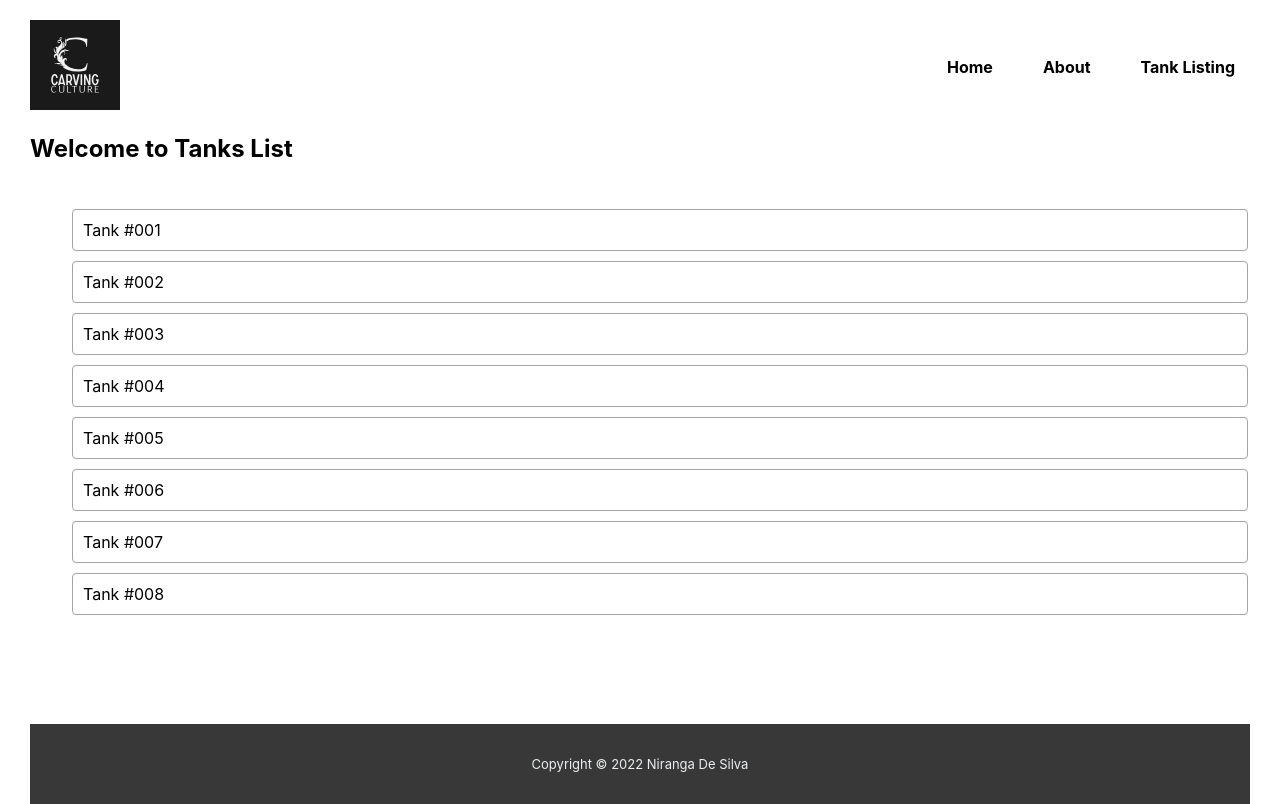
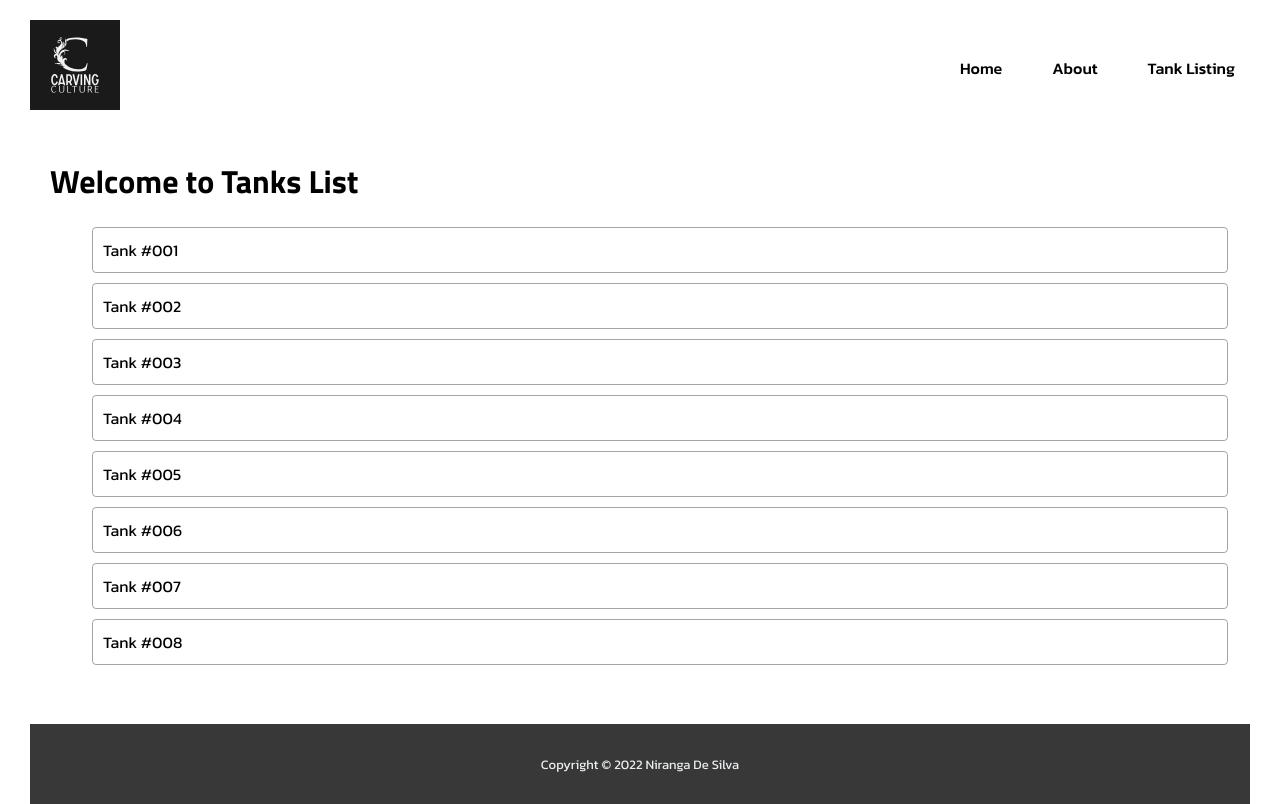
Before and after one commit to nirangad/next-first, a Next.js app: page /tanks in a window 1280 px wide. Built offline with nearby package versions, Linux system fonts and the light colour scheme.

Commit message:
404 Page added

```diff
--- a/common/components/Layout.tsx
+++ b/common/components/Layout.tsx
@@ -6,7 +6,7 @@ const Layout = ({ children }: { children: any }) => {
   return (
     <div className={styles.layout}>
       <NavBar />
-      {children}
+      <div className={styles.children}>{children}</div>
       <div className={styles.footer}><Footer /></div>
     </div>
   );
--- a/pages/tanks/index.tsx
+++ b/pages/tanks/index.tsx
@@ -3,7 +3,7 @@ import styles from "../../styles/TanksList.module.css";
 const TankList = () => {
   return (
   <>
-    <h2>Welcome to Tanks List</h2>
+    <h1>Welcome to Tanks List</h1>
     <ul className={styles.tanks_list}>
       <li>Tank #001</li>
       <li>Tank #002</li>
--- a/styles/Home.module.css
+++ b/styles/Home.module.css
@@ -1,5 +1,4 @@
 .home {
-  margin: 20px 20px 0 20px;
   display: flex;
   flex-direction: column;
 }
--- a/styles/Layout.module.css
+++ b/styles/Layout.module.css
@@ -5,6 +5,10 @@
   flex-direction: column;
 }
 
+.children {
+  margin: 20px 20px 0 20px;
+}
+
 .footer {
   margin-top: auto;
 }
--- a/styles/NavBar.module.css
+++ b/styles/NavBar.module.css
@@ -13,7 +13,7 @@
 }
 
 .nav_item a {
-  font-weight: bold;
+  font-weight: 500;
   border-radius: 10px;
   padding: 8px 15px;
 }
--- a/styles/globals.css
+++ b/styles/globals.css
@@ -1,9 +1,11 @@
+@import url('https://fonts.googleapis.com/css2?family=Kanit:ital,wght@0,100;0,200;0,300;0,400;0,500;0,800;1,100;1,200;1,300;1,400;1,500;1,800&display=swap');
+@import url('https://fonts.googleapis.com/css2?family=Titillium+Web:ital,wght@0,200;0,300;0,400;0,600;0,700;0,900;1,200;1,300;1,400;1,600;1,700&display=swap');
+
 html,
 body {
   padding: 0;
   margin: 0;
-  font-family: -apple-system, BlinkMacSystemFont, Ubuntu, Fira Sans,
-    Helvetica Neue, sans-serif;
+  font-family: Kanit;
 }
 
 a {
@@ -24,3 +26,7 @@ a {
     background: black;
   }
 }
+
+h1, h2, h3, h4, h5, h6 {
+  font-family: 'Titillium Web';
+}
```
Also changed, not shown: pages/404.tsx (added, +13 -0 lines), styles/PageNotFound.module.css (added, +13 -0 lines), public/404_animation.gif (added).
